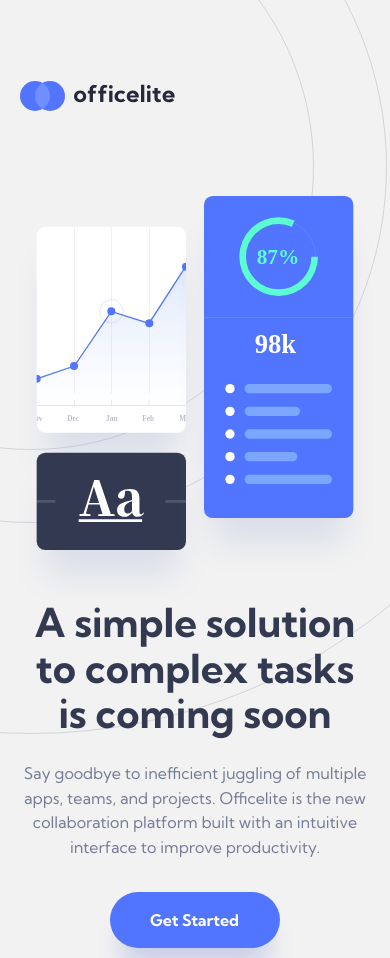
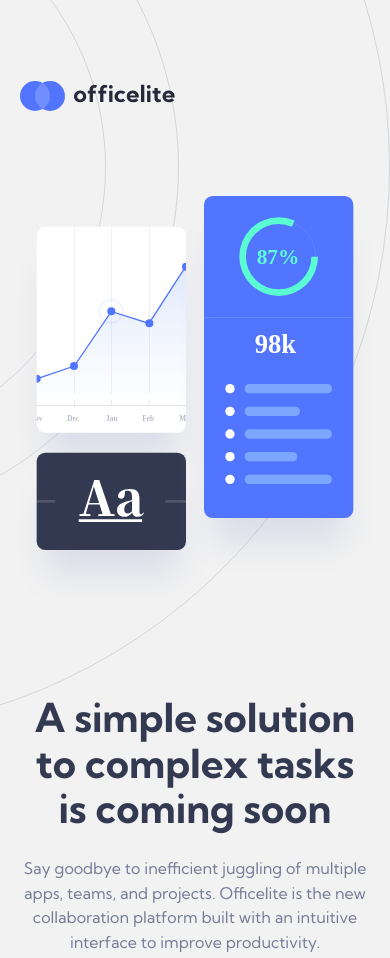
Before and after one commit to FelipeAmorimDev/Officelite-coming-soon-site, a plain HTML site: page index.html in a window 390 px wide. Shown: the top 958 px of the page. Drawn offline with Linux system fonts and the light colour scheme.

Commit message:
Padding ajustado

```diff
--- a/css/gerais/geral.css
+++ b/css/gerais/geral.css
@@ -1,9 +1,12 @@
+*{
+  transition: .3s;
+}
 body{
   margin: 0px;
   background-image: url("../../assets/home/bg-pattern-header.svg");
-  background-size: auto;
+  background-size: 1134px;
   background-repeat: no-repeat;
-  background-position: right -208px top -400px;
+  background-position: right 0px top -400px;
   background-color: #F2F2F2;
 }
 
--- a/css/home/conteudo-principal.css
+++ b/css/home/conteudo-principal.css
@@ -3,6 +3,7 @@
   grid-template-columns: minmax(330px,1fr) 1fr;
   max-width: 1110px;
   padding: 0px 20px;
+  gap: 95px;
   margin: 0 auto;
   box-sizing: border-box;
   align-items: center;
--- a/css/home/planos-container.css
+++ b/css/home/planos-container.css
@@ -112,6 +112,10 @@
     flex-direction: column;
     gap: 48px;
   }
+
+  .contador-cards h3{
+    text-align: center;
+  }
 }
 
 @media (max-width:700px) {
```
